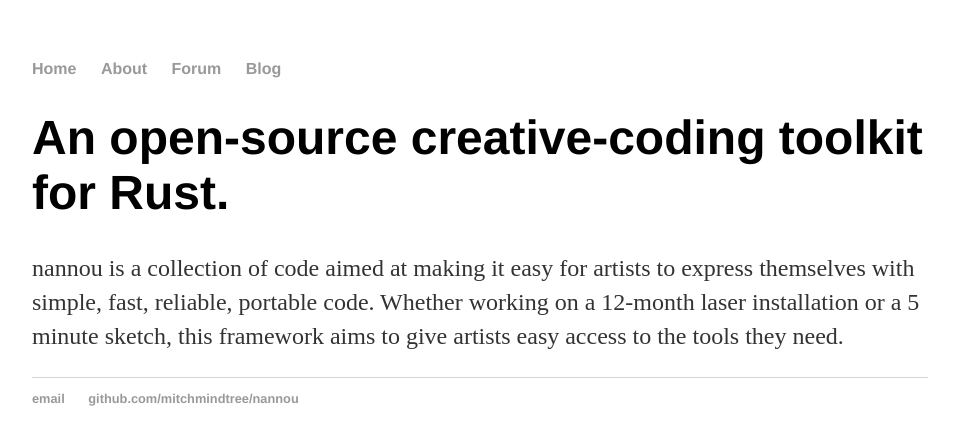
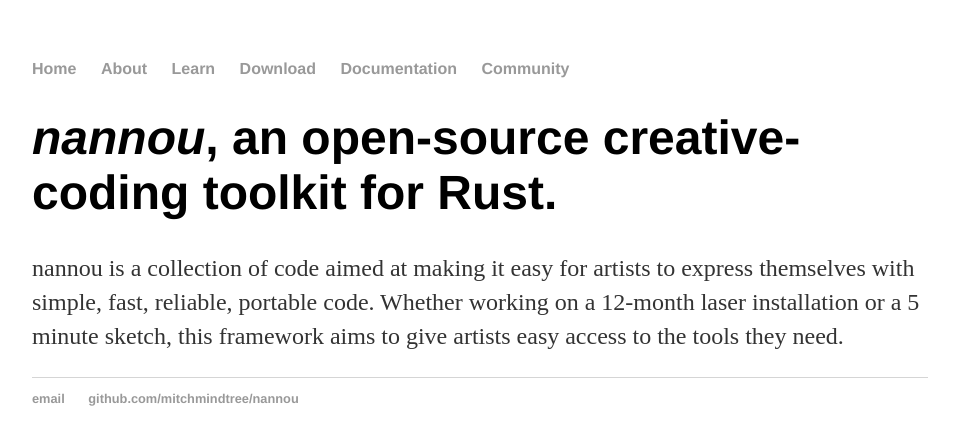
Before and after one commit to mitchmindtree/nannou-org.github.io, a Jekyll site: the page built from index.html, in a window 1280 px wide. Shown: the top 445 px of the page, without its empty margins (160-1114 px from the left). Built offline with Jekyll 4.4.1, drawn with Linux system fonts in a browser that asks for light colours.

Commit message:
Update index.html

```diff
--- a/index.html
+++ b/index.html
@@ -1,38 +1,8 @@
-<!DOCTYPE html>
-<html>
-<body>
-<h1></h1>
-</body>
-</html>
-
-<!DOCTYPE html>
-
-<html>
-	<head>
-		<title>nannou.cc</title>
-		<!-- link to main stylesheet -->
-		<link rel="stylesheet" type="text/css" href="/css/main.css">
-	</head>
-	<body>
-		<nav>
-    		<ul>
-        		<li><a href="/">Home</a></li>
-	        	<li><a href="/about">About</a></li>
-        		<li><a href="/forum">Forum</a></li>
-        		<li><a href="/blog">Blog</a></li>
-    		</ul>
-		</nav>
-		<div class="container">
-    		<div class="blurb">
-        		<h1>An open-source creative-coding toolkit for Rust.</h1>
-				<p>nannou is a collection of code aimed at making it easy for artists to express themselves with simple, fast, reliable, portable code. Whether working on a 12-month laser installation or a 5 minute sketch, this framework aims to give artists easy access to the tools they need.</p>
-    		</div><!-- /.blurb -->
-		</div><!-- /.container -->
-		<footer>
-    		<ul>
-        		<li><a href="mailto:contact@nannou.cc">email</a></li>
-        		<li><a href="https://github.com/mitchmindtree/nannou">github.com/mitchmindtree/nannou</a></li>
-			</ul>
-		</footer>
-	</body>
-</html>
+---
+layout: default
+title: Keenan Adams, Horrible Cop
+---
+<div class="blurb">
+	<h1><em>nannou</em>, an open-source creative-coding toolkit for Rust.</h1>
+	<p>nannou is a collection of code aimed at making it easy for artists to express themselves with simple, fast, reliable, portable code. Whether working on a 12-month laser installation or a 5 minute sketch, this framework aims to give artists easy access to the tools they need.</p>
+</div><!-- /.blurb -->
```
